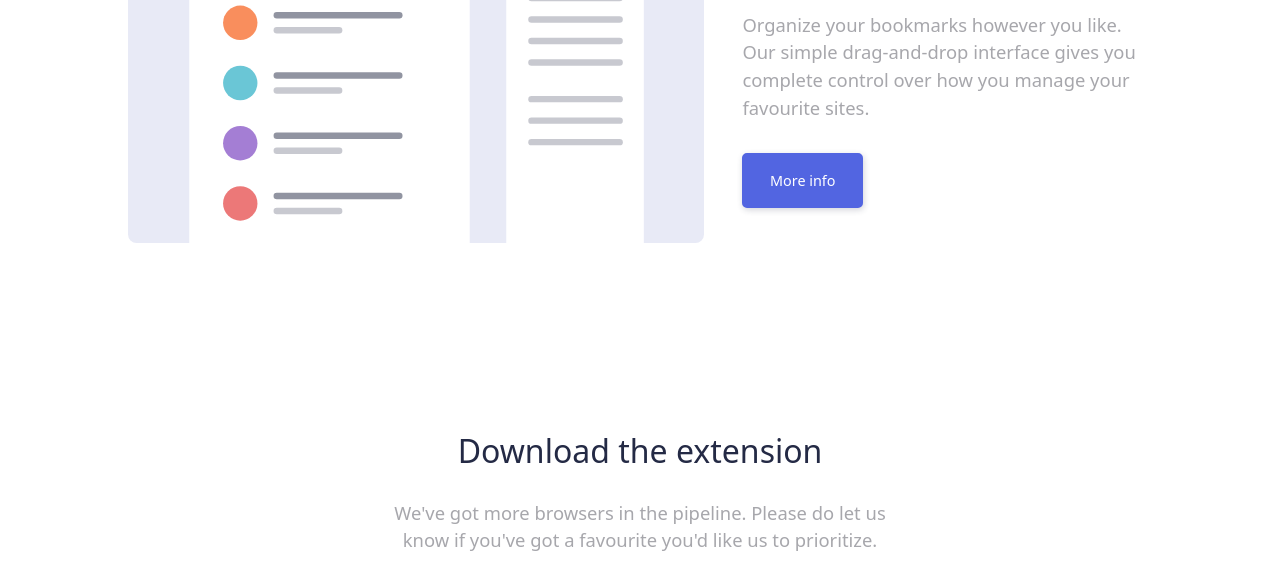
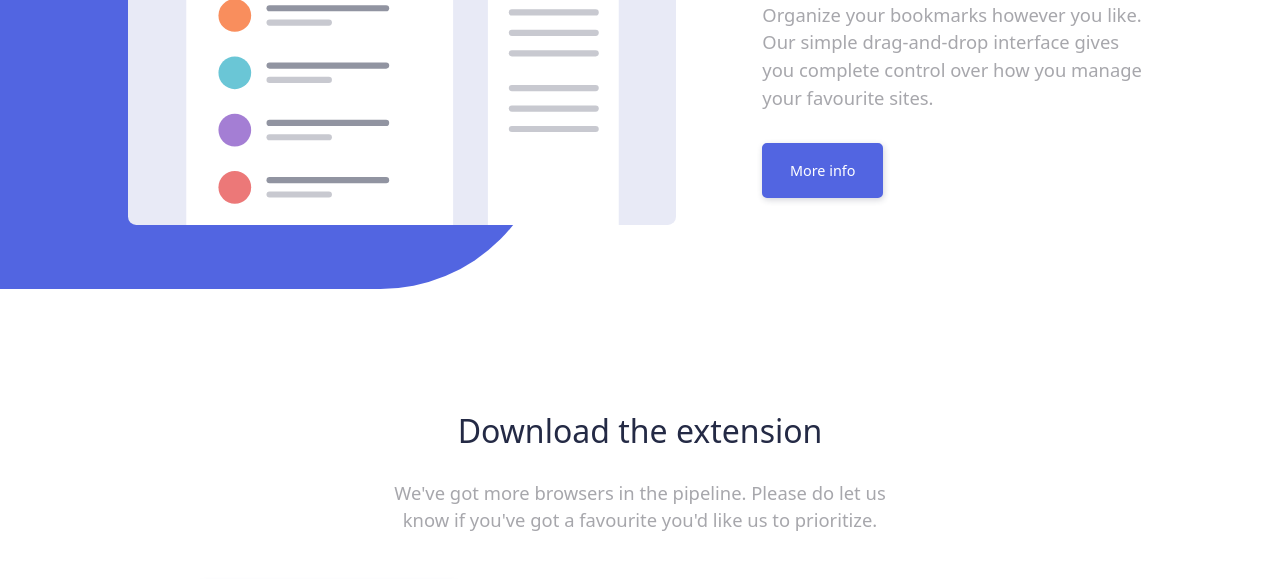
Before and after one commit to H3llynx/1.Maquetacio-1, a website built with Vite: page index.html in a window 1280 px wide. Shown: the part 693-1272 px from the top of the page. Built offline with nearby package versions, Linux system fonts and the light colour scheme; files whose address does not match are found by name.

Commit message:
feature/tailwind - start shape design in features section

```diff
--- a/index.html
+++ b/index.html
@@ -14,7 +14,7 @@
   <header class="flex justify-between items-center w-[80vw] m-auto pt-3 pb-2">
     <img src="images/logo-bookmark.svg" alt="bookmark logo">
     <nav
-      class="group z-0 text-sm has-checked:fixed has-checked:inset-0 has-checked:bg-blue-menu has-checked:flex has-checked:justify-between has-checked:flex-wrap has-checked:items-start has-checked:py-3 has-checked:px-[10vw]">
+      class="group z-1 text-sm has-checked:fixed has-checked:inset-0 has-checked:bg-blue-menu has-checked:flex has-checked:justify-between has-checked:flex-wrap has-checked:items-start has-checked:py-3 has-checked:px-[10vw]">
       <img src="images/logo-bookmark-menu.svg" alt="bookmark logo" class="hidden group-has-checked:block">
       <label for="menu-toggle" aria-label="open/close menu" class="relative">
         <input type="checkbox" class="absolute z-2 opacity-0" id="menu-toggle" />
@@ -85,11 +85,10 @@
           md:mb-4 peer-checked/tab3:text-blue-dark peer-checked/tab3:after:absolute peer-checked/tab3:after:w-full peer-checked/tab3:after:left-0 peer-checked/tab3:after:bottom-0 peer-checked/tab3:after:h-[3px] peer-checked/tab3:after:bg-red peer-checked/tab3:after:animate-tabs">Easy
           Sharing</label>
 
-        <article class="hidden peer-checked/tab1:flex flex-col md:flex-row">
-          <div class="w-[80vw] m-auto md:w-[55%] md:pl-[10vw]">
-            <img class="w-full object-contain aspect-[7/5] md:object-top-right"
-              src="/images/illustration-features-tab-1.svg" alt="">
-          </div>
+        <article class="relative hidden peer-checked/tab1:flex w-full flex-col-reverse md:flex-row-reverse gap-3
+          before:absolute before:left-0 before:top-[8%] before:w-[82%] before:aspect-[16/10]
+          before:bg-blue before:z-[-1] md:before:aspect-[16/8] before:rounded-r-[12rem]
+          md:before:left-[-10vw] md:before:top-[20%] md:before:w-[53%] md:before:aspect-[16/8]">
           <div class="w-[80vw] m-auto md:w-[45%] md:pr-[10vw] md:pl-[3vw]">
             <h2 class="text-blue-dark md:text-left">Bookmark in one click</h2>
             <p class="md:text-left">Organize your bookmarks however you like. Our simple drag-and-drop interface gives
@@ -99,6 +98,10 @@
             <button
               class="hidden md:block my-button my-2 py-[0.9rem] px-[0.8rem] md:px-[1.6rem] bg-blue text-white border-blue md:hover:bg-white md:hover:text-blue">More
               info</button>
+          </div>
+          <div class="w-[80vw] m-auto md:w-[55%] md:pl-[10vw]">
+            <img class="w-full object-contain aspect-[7/5] md:object-top-right"
+              src="/images/illustration-features-tab-1.svg" alt="">
           </div>
         </article>
         <article class="hidden peer-checked/tab2:flex flex-col md:flex-row">
@@ -251,7 +254,7 @@
 
     <section class="w-full m-auto py-4.5 mt-6 bg-blue text-center">
       <span class="text-white uppercase font-medium text-xs tracking-[5px]">35.000+ already joined</span>
-      <h2 class="text-white w-[80vw] max-w-[30vw] m-auto my-2.5 text-center">
+      <h2 class="text-white w-[80vw] md:max-w-[30vw] m-auto my-2.5 text-center">
         Stay up-to-date with what we're doing
       </h2>
       <form class="flex gap-1 items-start justify-center max-w-[80vw] m-auto flex-col sm:flex-row">
```
